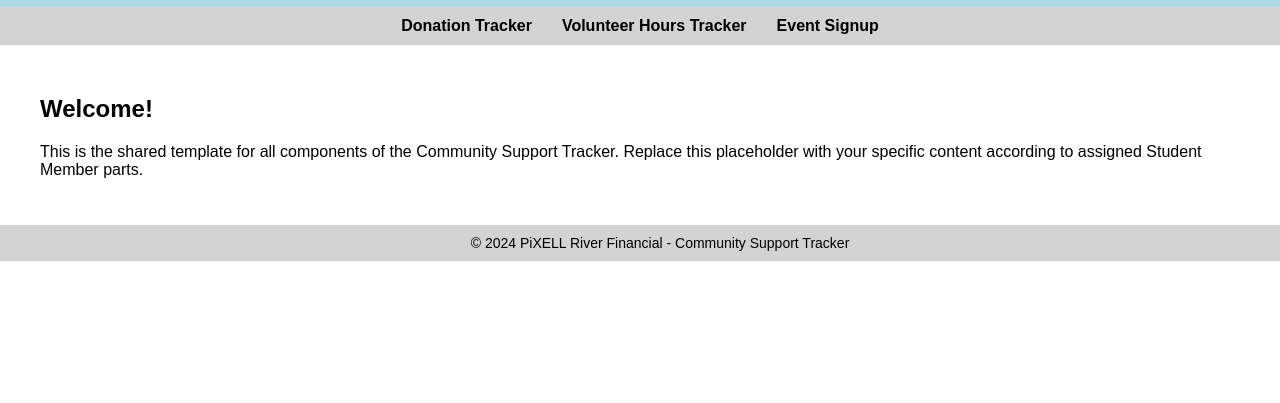
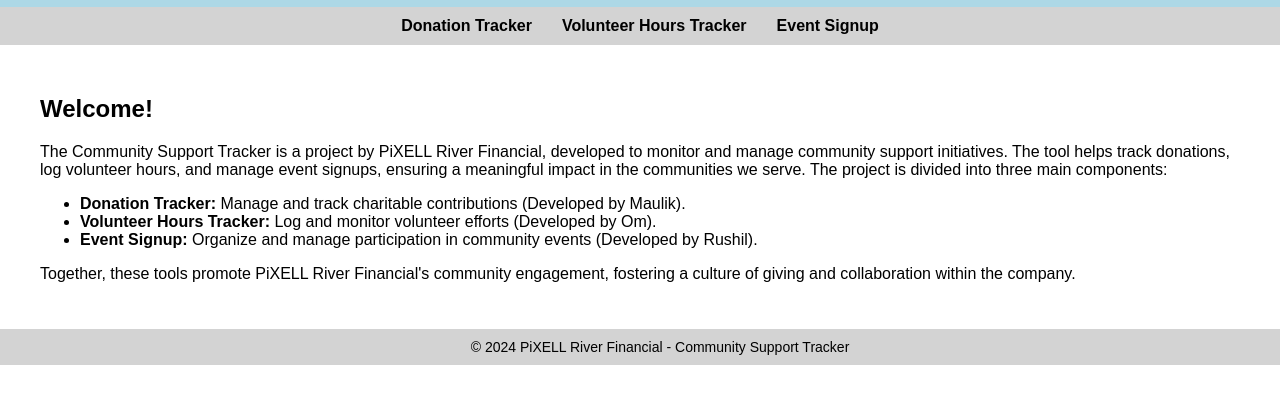
Before and after one commit to maulik6666/Community-Support-Tracker, a plain HTML site: page template.html in a window 1280 px wide. Shown: the part 41-444 px from the top of the page. Drawn offline with Linux system fonts and the light colour scheme.

Commit message:
updated template.html by adding the details in it.

```diff
--- a/template.html
+++ b/template.html
@@ -88,7 +88,17 @@
     <main>
         <!-- Placeholder for specific content -->
         <h2>Welcome!</h2>
-        <p>This is the shared template for all components of the Community Support Tracker. Replace this placeholder with your specific content according to assigned Student Member parts.</p>
+        <p>
+            The Community Support Tracker is a project by PiXELL River Financial, developed to monitor and manage community support initiatives.
+            The tool helps track donations, log volunteer hours, and manage event signups, ensuring a meaningful impact in the communities we serve.
+            The project is divided into three main components:
+            <ul>
+                <li><strong>Donation Tracker:</strong> Manage and track charitable contributions (Developed by Maulik).</li>
+                <li><strong>Volunteer Hours Tracker:</strong> Log and monitor volunteer efforts (Developed by Om).</li>
+                <li><strong>Event Signup:</strong> Organize and manage participation in community events (Developed by Rushil).</li>
+            </ul>
+            Together, these tools promote PiXELL River Financial's community engagement, fostering a culture of giving and collaboration within the company.
+        </p>
     </main>
 
     <!-- Footer -->
```
